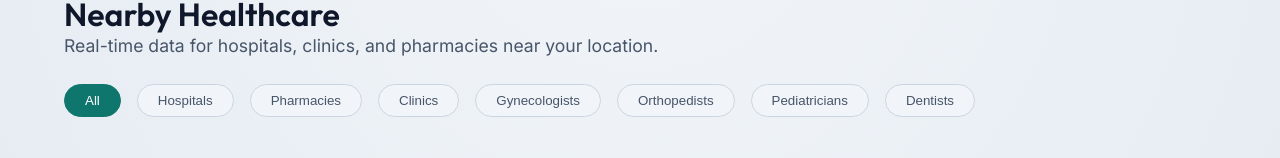
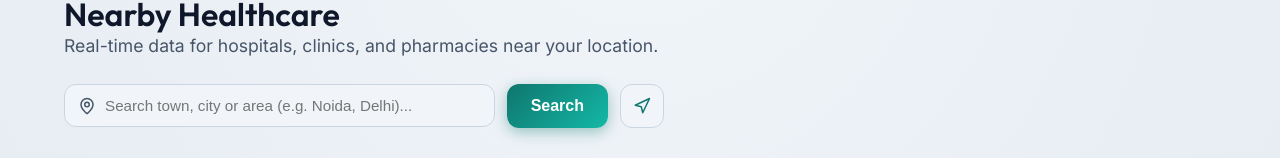
Before and after one commit to saumyk/medweb, a React (Vite) app: page /nearby in a window 1280 px wide. Shown: the part 127-285 px from the top of the page. Built offline with nearby package versions, Linux system fonts and the light colour scheme; no server answers.

Commit message:
Improve nearby location search with manual geocoding, type tags, and category counts

```diff
--- a/src/pages/Nearby.css
+++ b/src/pages/Nearby.css
@@ -450,3 +450,132 @@
   from { opacity: 0; transform: translateY(30px) scale(0.95); }
   to { opacity: 1; transform: translateY(0) scale(1); }
 }
+
+/* Location Search Bar Styling */
+.location-search-container {
+  display: flex;
+  gap: 0.75rem;
+  max-width: 600px;
+  margin: 1.5rem 0 2rem 0;
+}
+
+.location-input-wrapper {
+  position: relative;
+  flex: 1;
+}
+
+.location-input-wrapper input {
+  width: 100%;
+  padding: 0.75rem 1rem 0.75rem 2.5rem;
+  border-radius: 0.75rem;
+  border: 1.5px solid var(--border);
+  background: var(--surface);
+  color: var(--text-main);
+  font-size: 0.95rem;
+  transition: all 0.3s;
+}
+
+.location-input-wrapper input:focus {
+  outline: none;
+  border-color: var(--primary);
+  box-shadow: 0 0 0 3px rgba(15, 118, 110, 0.15);
+}
+
+.location-input-wrapper svg {
+  position: absolute;
+  left: 0.85rem;
+  top: 50%;
+  transform: translateY(-50%);
+  color: var(--text-muted);
+  pointer-events: none;
+}
+
+.location-search-btn {
+  padding: 0.75rem 1.5rem;
+  border-radius: 0.75rem;
+  font-weight: 600;
+  display: flex;
+  align-items: center;
+  justify-content: center;
+}
+
+.gps-btn {
+  padding: 0.75rem;
+  border-radius: 0.75rem;
+  border: 1.5px solid var(--border);
+  background: var(--surface);
+  color: var(--primary);
+  cursor: pointer;
+  transition: all 0.2s;
+  display: flex;
+  align-items: center;
+  justify-content: center;
+}
+
+.gps-btn:hover {
+  background: rgba(15, 118, 110, 0.05);
+  border-color: var(--primary);
+}
+
+/* Category Badges for Healthcare Cards */
+.card-category-tag {
+  display: inline-flex;
+  align-items: center;
+  padding: 0.2rem 0.5rem;
+  border-radius: 0.4rem;
+  font-size: 0.72rem;
+  font-weight: 700;
+  text-transform: uppercase;
+  margin-top: 0.35rem;
+  letter-spacing: 0.02em;
+}
+
+.card-category-tag.hospital {
+  background: rgba(239, 68, 68, 0.08);
+  color: #dc2626;
+  border: 1px solid rgba(239, 68, 68, 0.15);
+}
+[data-theme='dark'] .card-category-tag.hospital {
+  background: rgba(239, 68, 68, 0.15);
+  color: #f87171;
+}
+
+.card-category-tag.pharmacy {
+  background: rgba(16, 185, 129, 0.08);
+  color: #059669;
+  border: 1px solid rgba(16, 185, 129, 0.15);
+}
+[data-theme='dark'] .card-category-tag.pharmacy {
+  background: rgba(16, 185, 129, 0.15);
+  color: #34d399;
+}
+
+.card-category-tag.clinic {
+  background: rgba(59, 130, 246, 0.08);
+  color: #2563eb;
+  border: 1px solid rgba(59, 130, 246, 0.15);
+}
+[data-theme='dark'] .card-category-tag.clinic {
+  background: rgba(59, 130, 246, 0.15);
+  color: #60a5fa;
+}
+
+.card-category-tag.doctor {
+  background: rgba(139, 92, 246, 0.08);
+  color: #7c3aed;
+  border: 1px solid rgba(139, 92, 246, 0.15);
+}
+[data-theme='dark'] .card-category-tag.doctor {
+  background: rgba(139, 92, 246, 0.15);
+  color: #a78bfa;
+}
+
+.card-category-tag.dentist {
+  background: rgba(20, 184, 166, 0.08);
+  color: #0d9488;
+  border: 1px solid rgba(20, 184, 166, 0.15);
+}
+[data-theme='dark'] .card-category-tag.dentist {
+  background: rgba(20, 184, 166, 0.15);
+  color: #2dd4bf;
+}
--- a/src/pages/Nearby.jsx
+++ b/src/pages/Nearby.jsx
@@ -12,6 +12,8 @@ const Nearby = () => {
   const [error, setError] = useState(null);
   const [userLocation, setUserLocation] = useState(null);
   const [showEmergencyModal, setShowEmergencyModal] = useState(false);
+  const [manualLocationText, setManualLocationText] = useState('');
+  const [isResolvingLocation, setIsResolvingLocation] = useState(false);
 
   useEffect(() => {
     const searchVal = searchParams.get('search');
@@ -55,11 +57,46 @@ const Nearby = () => {
       },
       (err) => {
         console.error(err);
-        setError('Unable to retrieve your location. Please enable location permissions.');
+        setError('Unable to retrieve your location automatically. Type your city/area in the search bar below.');
         setIsLoading(false);
       }
     );
   }
+
+  const handleManualLocationSearch = async (e) => {
+    if (e) e.preventDefault();
+    if (!manualLocationText.trim()) return;
+
+    setIsResolvingLocation(true);
+    setError(null);
+    setIsLoading(true);
+
+    try {
+      const url = `https://nominatim.openstreetmap.org/search?format=json&q=${encodeURIComponent(manualLocationText)}&limit=1`;
+      const res = await fetch(url);
+      if (res.ok) {
+        const data = await res.json();
+        if (data && data.length > 0) {
+          const lat = parseFloat(data[0].lat);
+          const lng = parseFloat(data[0].lon);
+          setUserLocation({ lat, lng });
+          await fetchNearbyFacilities(lat, lng);
+        } else {
+          setError(`Could not find coordinates for "${manualLocationText}". Try adding city or country name.`);
+          setIsLoading(false);
+        }
+      } else {
+        setError('Location search service failed. Please try again.');
+        setIsLoading(false);
+      }
+    } catch (err) {
+      console.error("Geocoding failed:", err);
+      setError('Failed to contact location service. Please check your internet connection.');
+      setIsLoading(false);
+    } finally {
+      setIsResolvingLocation(false);
+    }
+  };
 
   async function fetchNearbyFacilities(lat, lng) {
     setIsLoading(true);
@@ -133,6 +170,22 @@ const Nearby = () => {
     }
   }
 
+  const getCategoryCount = (cat) => {
+    return locations.filter(loc => {
+      if (cat === 'all') return true;
+      if (cat === 'gynecologist') return loc.speciality.includes('gynaecology') || loc.speciality.includes('gynecology') || loc.name.toLowerCase().includes('gynec');
+      if (cat === 'orthopedist') return loc.speciality.includes('orthopaedics') || loc.speciality.includes('orthopedics') || loc.name.toLowerCase().includes('ortho');
+      if (cat === 'dentist') return loc.type === 'dentist' || loc.speciality.includes('dentist') || loc.name.toLowerCase().includes('dent');
+      if (cat === 'pediatrician') return loc.speciality.includes('paediatrics') || loc.speciality.includes('pediatrics') || loc.name.toLowerCase().includes('pediatr') || loc.name.toLowerCase().includes('child');
+      return loc.type === cat || loc.name.toLowerCase().includes(cat.toLowerCase());
+    }).length;
+  };
+
+  const getChipLabel = (label, cat) => {
+    if (isLoading || locations.length === 0) return label;
+    return `${label} (${getCategoryCount(cat)})`;
+  };
+
   const filteredLocations = locations.filter(loc => {
     if (filter === 'all') return true;
     if (filter === 'gynecologist') return loc.speciality.includes('gynaecology') || loc.speciality.includes('gynecology') || loc.name.toLowerCase().includes('gynec');
@@ -175,54 +228,73 @@ const Nearby = () => {
         <h1 className="page-title">Nearby Healthcare</h1>
         <p className="page-subtitle">Real-time data for hospitals, clinics, and pharmacies near your location.</p>
 
+        {/* Manual Geocoding Location Search */}
+        <form onSubmit={handleManualLocationSearch} className="location-search-container">
+          <div className="location-input-wrapper">
+            <MapPin size={18} />
+            <input
+              type="text"
+              placeholder="Search town, city or area (e.g. Noida, Delhi)..."
+              value={manualLocationText}
+              onChange={(e) => setManualLocationText(e.target.value)}
+            />
+          </div>
+          <button type="submit" className="btn btn-primary location-search-btn" disabled={isResolvingLocation || isLoading}>
+            {isResolvingLocation ? <Loader2 className="spinner" size={16} /> : 'Search'}
+          </button>
+          <button type="button" onClick={getUserLocation} className="gps-btn" title="Use GPS Location" disabled={isLoading}>
+            <Navigation size={18} />
+          </button>
+        </form>
+
         <div className="filter-chips">
           <button
             className={`chip ${filter === 'all' ? 'active' : ''}`}
             onClick={() => setFilter('all')}
           >
-            All
+            {getChipLabel('All', 'all')}
           </button>
           <button
             className={`chip ${filter === 'hospital' ? 'active' : ''}`}
             onClick={() => setFilter('hospital')}
           >
-            Hospitals
+            {getChipLabel('Hospitals', 'hospital')}
           </button>
           <button
             className={`chip ${filter === 'pharmacy' ? 'active' : ''}`}
             onClick={() => setFilter('pharmacy')}
           >
-            Pharmacies
+            {getChipLabel('Pharmacies', 'pharmacy')}
           </button>
           <button
             className={`chip ${filter === 'clinic' ? 'active' : ''}`}
             onClick={() => setFilter('clinic')}
           >
-            Clinics
+            {getChipLabel('Clinics', 'clinic')}
           </button>
           <button
             className={`chip ${filter === 'gynecologist' ? 'active' : ''}`}
             onClick={() => setFilter('gynecologist')}
           >
-            Gynecologists
+            {getChipLabel('Gynecologists', 'gynecologist')}
           </button>
           <button
             className={`chip ${filter === 'orthopedist' ? 'active' : ''}`}
             onClick={() => setFilter('orthopedist')}
           >
-            Orthopedists
+            {getChipLabel('Orthopedists', 'orthopedist')}
           </button>
           <button
             className={`chip ${filter === 'pediatrician' ? 'active' : ''}`}
             onClick={() => setFilter('pediatrician')}
           >
-            Pediatricians
+            {getChipLabel('Pediatricians', 'pediatrician')}
           </button>
           <button
             className={`chip ${filter === 'dentist' ? 'active' : ''}`}
             onClick={() => setFilter('dentist')}
           >
-            Dentists
+            {getChipLabel('Dentists', 'dentist')}
           </button>
         </div>
       </div>
@@ -238,7 +310,7 @@ const Nearby = () => {
             <div className="error-state">
               <AlertCircle size={40} />
               <p>{error}</p>
-              <button className="btn btn-primary" onClick={getUserLocation}>Retry</button>
+              <button className="btn btn-primary" onClick={getUserLocation}>Retry GPS</button>
             </div>
           ) : filteredLocations.length === 0 && userLocation ? (
             <div className="empty-state">
@@ -254,7 +326,12 @@ const Nearby = () => {
                 transition={{ delay: index * 0.05 }}
               >
                 <div className="loc-header">
-                  <h3>{loc.name}</h3>
+                  <div>
+                    <h3>{loc.name}</h3>
+                    <span className={`card-category-tag ${loc.type}`}>
+                      {loc.type}
+                    </span>
+                  </div>
                   <span className={`status-dot ${loc.isOpen ? 'open' : 'closed'}`}></span>
                 </div>
 
```
